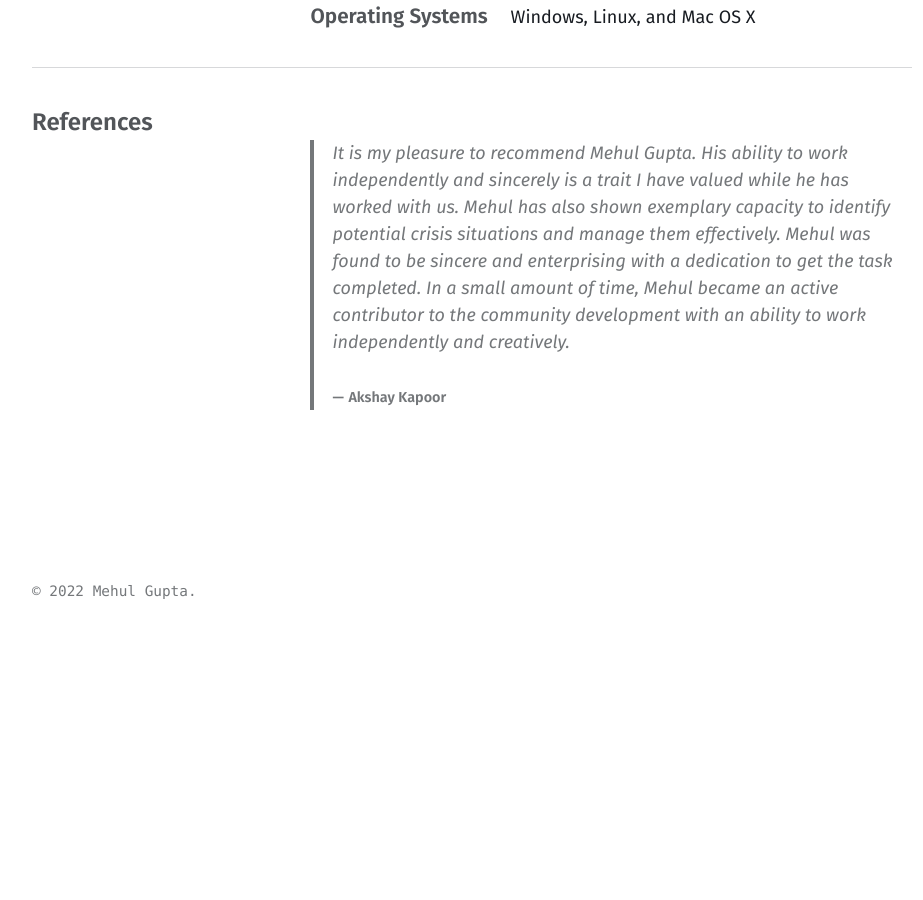
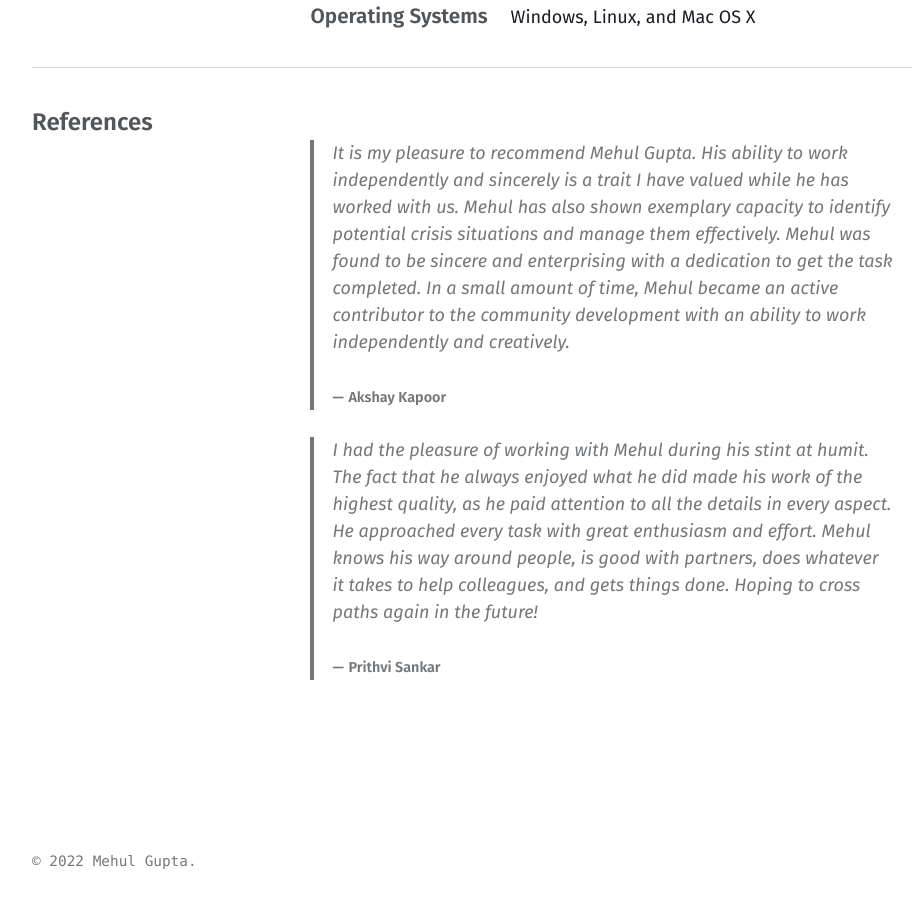
Before and after one commit to mehulg25/mehulg25.github.io, a Jekyll site: the page built from cv.md, in a window 1280 px wide and 900 px high, scrolled down 3844 px. Shown: the whole window, without its empty margins (40-963 px from the left). Built offline with Jekyll 4.4.1, drawn with Linux system fonts in a browser that asks for light colours; before the commit the page ends 4474 px from its top, so only the background shows below that.

Commit message:
Update CV
Added reference

```diff
--- a/_data/cv.json
+++ b/_data/cv.json
@@ -172,6 +172,10 @@
       {
         "name": "Akshay Kapoor",
         "reference": "It is my pleasure to recommend Mehul Gupta. His ability to work independently and sincerely is a trait I have valued while he has worked with us. Mehul has also shown exemplary capacity to identify potential crisis situations and manage them effectively. Mehul was found to be sincere and enterprising with a dedication to get the task completed. In a small amount of time, Mehul became an active contributor to the community development with an ability to work independently and creatively."
+      },
+      {
+        "name": "Prithvi Sankar",
+        "reference": "I had the pleasure of working with Mehul during his stint at humit. The fact that he always enjoyed what he did made his work of the highest quality, as he paid attention to all the details in every aspect. He approached every task with great enthusiasm and effort. Mehul knows his way around people, is good with partners, does whatever it takes to help colleagues, and gets things done. Hoping to cross paths again in the future!"
       }
     ]
   }
```
